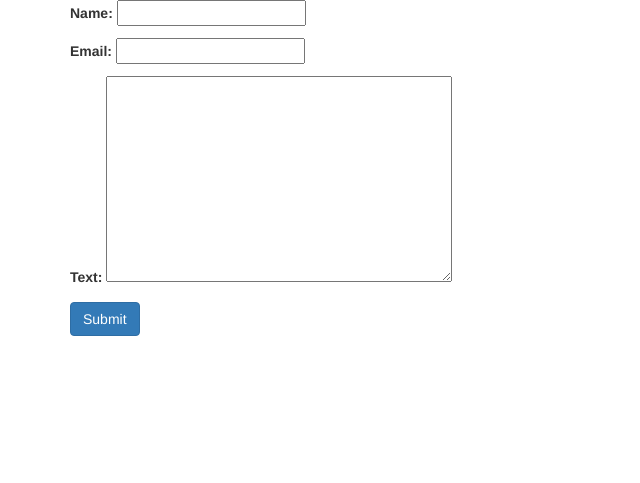
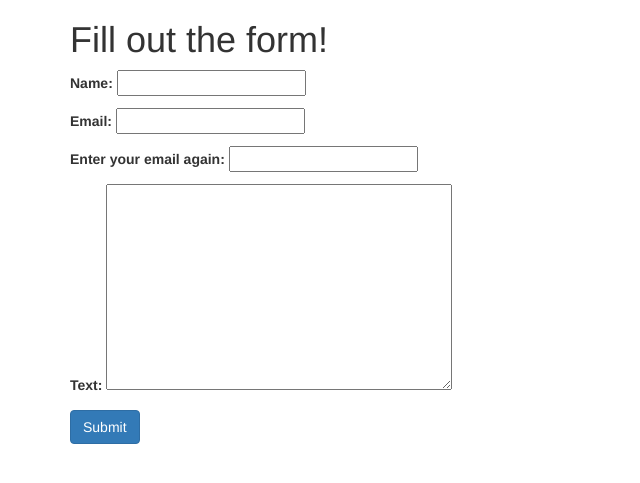
Before and after one commit to ayushsahu1999/My_First_Django, a Django app: page /formpage/ in a window 1280 px wide. Shown: the top 483 px of the page, without its empty margins (0-640 px from the left). Run offline with Django 3.2, Linux system fonts and the light colour scheme; some libraries are stand-ins or nearby versions.

Commit message:
12- Form Validators

```diff
--- a/first_project/first_app/forms.py
+++ b/first_project/first_app/forms.py
@@ -1,6 +1,20 @@
 from django import forms
+from django.core import validators
+
 
 class FormName(forms.Form):
     name = forms.CharField()
     email = forms.EmailField()
+    verify_email = forms.EmailField(label='Enter your email again')
     text = forms.CharField(widget=forms.Textarea)
+    botcatcher = forms.CharField(required=False, widget=forms.HiddenInput,
+                                   validators=[validators.MaxLengthValidator(0)])
+
+
+    def clean(self):
+        all_clean_data = super().clean()
+        email = all_clean_data['email']
+        vmail = all_clean_data['verify_email']
+
+        if (email != vmail):
+            raise forms.ValidationError('Make Sure Email matches!')
--- a/first_project/templates/first_app/form_page.html
+++ b/first_project/templates/first_app/form_page.html
@@ -7,6 +7,7 @@
   </head>
   <body>
     <div class="container">
+      <h1>Fill out the form!</h1>
       <form method="POST">
         {{ form.as_p }}
         {% csrf_token %}
```
